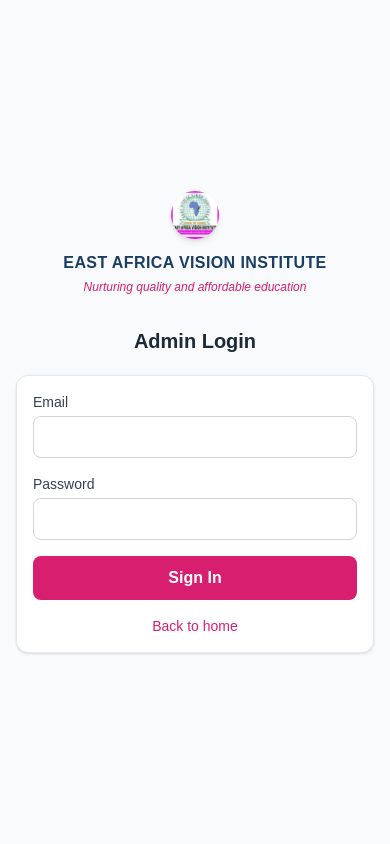
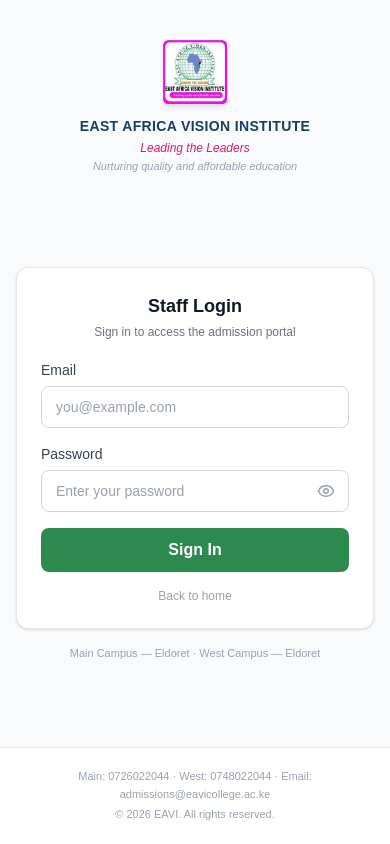
Before and after one commit to braxton0054/newEavi, a Next.js app: page /login in a window 390 px wide. Built offline with nearby package versions, Linux system fonts and the light colour scheme.

Commit message:
Fix: reorder landing page layout (Apply Now first), update phone numbers to 0726022044 / 0748022044, remove rounded-full from logo

```diff
--- a/src/app/login/page.tsx
+++ b/src/app/login/page.tsx
@@ -4,11 +4,13 @@
 import { useRouter } from "next/navigation";
 import Link from "next/link";
 import Image from "next/image";
+import { Eye, EyeOff } from "lucide-react";
 
 export default function LoginPage() {
   const router = useRouter();
   const [email, setEmail] = useState("");
   const [password, setPassword] = useState("");
+  const [showPassword, setShowPassword] = useState(false);
   const [error, setError] = useState("");
   const [loading, setLoading] = useState(false);
 
@@ -42,67 +44,181 @@
     }
   };
 
+  const formContent = (
+    <>
+      <h2 className="text-lg font-semibold text-gray-900 text-center mb-1">
+        Staff Login
+      </h2>
+      <p className="text-xs text-gray-500 text-center mb-5">
+        Sign in to access the admission portal
+      </p>
+
+      <form onSubmit={handleSubmit} className="space-y-4">
+        {/* Error banner */}
+        {error && (
+          <div className="flex items-start gap-2 text-sm text-red-700 bg-red-50 border border-red-200 rounded-lg p-3">
+            <svg className="w-4 h-4 mt-0.5 shrink-0" fill="currentColor" viewBox="0 0 20 20">
+              <path fillRule="evenodd" d="M10 18a8 8 0 100-16 8 8 0 000 16zM8.28 7.22a.75.75 0 00-1.06 1.06L8.94 10l-1.72 1.72a.75.75 0 101.06 1.06L10 11.06l1.72 1.72a.75.75 0 101.06-1.06L11.06 10l1.72-1.72a.75.75 0 00-1.06-1.06L10 8.94 8.28 7.22z" clipRule="evenodd" />
+            </svg>
+            <span>{error}</span>
+          </div>
+        )}
+
+        {/* Email */}
+        <div>
+          <label htmlFor="email" className="block text-sm font-medium text-gray-700 mb-1.5">
+            Email
+          </label>
+          <input
+            id="email"
+            type="email"
+            value={email}
+            onChange={(e) => setEmail(e.target.value)}
+            required
+            autoComplete="email"
+            placeholder="you@example.com"
+            className="w-full rounded-lg border border-gray-300 px-3.5 py-2.5 text-sm text-gray-900 placeholder:text-gray-400 focus:ring-2 focus:ring-[#2d8a4e]/25 focus:border-[#2d8a4e] outline-none transition-shadow"
+          />
+        </div>
+
+        {/* Password with show/hide toggle */}
+        <div>
+          <label htmlFor="password" className="block text-sm font-medium text-gray-700 mb-1.5">
+            Password
+          </label>
+          <div className="relative">
+            <input
+              id="password"
+              type={showPassword ? "text" : "password"}
+              value={password}
+              onChange={(e) => setPassword(e.target.value)}
+              required
+              autoComplete="current-password"
+              placeholder="Enter your password"
+              className="w-full rounded-lg border border-gray-300 px-3.5 py-2.5 pr-10 text-sm text-gray-900 placeholder:text-gray-400 focus:ring-2 focus:ring-[#2d8a4e]/25 focus:border-[#2d8a4e] outline-none transition-shadow"
+            />
+            <button
+              type="button"
+              onClick={() => setShowPassword(!showPassword)}
+              className="absolute right-2.5 top-1/2 -translate-y-1/2 p-1 text-gray-400 hover:text-gray-600 transition-colors"
+              tabIndex={-1}
+              aria-label={showPassword ? "Hide password" : "Show password"}
+            >
+              {showPassword ? <EyeOff size={18} /> : <Eye size={18} />}
+            </button>
+          </div>
+        </div>
+
+        {/* Submit button */}
+        <button
+          type="submit"
+          disabled={loading}
+          className="w-full rounded-lg bg-[#2d8a4e] px-4 py-2.5 font-semibold text-white hover:bg-[#23743f] disabled:opacity-50 disabled:cursor-not-allowed transition-colors min-h-[44px] flex items-center justify-center gap-2"
+        >
+          {loading ? (
+            <>
+              <svg className="animate-spin h-4 w-4" viewBox="0 0 24 24" fill="none">
+                <circle className="opacity-25" cx="12" cy="12" r="10" stroke="currentColor" strokeWidth="4" />
+                <path className="opacity-75" fill="currentColor" d="M4 12a8 8 0 018-8V0C5.373 0 0 5.373 0 12h4z" />
+              </svg>
+              Signing in...
+            </>
+          ) : (
+            "Sign In"
+          )}
+        </button>
+      </form>
+
+      {/* Back to home — subtle */}
+      <p className="text-center text-xs text-gray-400 mt-4">
+        <Link href="/" className="hover:text-gray-600 transition-colors">
+          Back to home
+        </Link>
+      </p>
+    </>
+  );
+
   return (
-    <div className="min-h-screen flex">
-      {/* Brand Panel — visible on md+ */}
-      <div className="hidden md:flex md:w-1/2 bg-gradient-to-br from-[#1a3d63] to-[#0f2a45] items-center justify-center p-12">
-        <div className="max-w-md text-center text-white">
-          <div className="w-24 aspect-square relative mx-auto mb-6">
+    <div className="min-h-screen flex flex-col lg:flex-row">
+      {/* ─── Desktop: Left brand panel (lg+) ─── */}
+      <div className="hidden lg:flex lg:w-[45%] bg-[#1a3d63] items-center justify-center p-10 relative overflow-hidden">
+        {/* Subtle radial pattern */}
+        <div className="absolute inset-0 opacity-[0.04] bg-[radial-gradient(circle_at_50%_30%,white_0%,transparent_60%)]" />
+        <div className="relative z-10 max-w-sm text-center text-white">
+          <div className="w-20 aspect-square relative mx-auto mb-5">
             <Image
               src="/images/eavi-logo.jpg"
               alt="East Africa Vision Institute Logo"
               fill
-              className="rounded-full shadow-lg object-cover"
+              className="shadow-lg object-cover ring-2 ring-white/10"
               priority
             />
           </div>
-          <h1 className="text-2xl font-bold tracking-wide">EAST AFRICA VISION INSTITUTE</h1>
-          <div className="mt-3 bg-[#2d8a4e] px-4 py-1 rounded-sm inline-block">
-            <span className="text-white text-sm font-semibold tracking-wider uppercase">Leading the Leaders</span>
+          <h1 className="text-xl font-bold tracking-wide leading-snug">
+            EAST AFRICA VISION INSTITUTE
+          </h1>
+          <div className="mt-3 bg-[#d81e6f] px-4 py-1 rounded-sm inline-block">
+            <span className="text-white text-xs font-semibold tracking-widest uppercase">
+              Leading the Leaders
+            </span>
           </div>
-          <p className="mt-4 text-gray-300 italic">Nurturing quality and affordable education</p>
-          <p className="mt-6 text-sm text-gray-400">Main Campus — Eldoret<br />West Campus — Eldoret</p>
+          <p className="mt-4 text-sm text-gray-300 italic leading-relaxed">
+            Nurturing quality and affordable education
+          </p>
+          <p className="mt-6 text-xs text-gray-400 leading-relaxed">
+            Welcome to the EAVI College Admission Portal. Apply for programs,
+            check application status, and manage academic records across all
+            campuses.
+          </p>
+          <div className="mt-8 pt-6 border-t border-white/10 text-xs text-gray-500 space-y-1">
+            <p>Main Campus — Eldoret</p>
+            <p>West Campus — Eldoret</p>
+          </div>
         </div>
       </div>
 
-      {/* Form Panel */}
-      <div className="flex-1 flex items-center justify-center px-4 bg-gray-50">
-        <div className="w-full max-w-sm">
-          {/* Mobile branding — visible below md */}
-          <div className="flex flex-col items-center mb-8 md:hidden">
-            <div className="w-12 sm:w-16 aspect-square relative mx-auto mb-3">
+      {/* ─── Right panel: form (all sizes) ─── */}
+      <div className="flex-1 flex flex-col bg-gray-50 min-h-screen">
+        {/* Mobile branding (visible below lg) */}
+        <div className="lg:hidden pt-10 pb-2 px-4 flex flex-col items-center text-center">
+          <div className="w-[64px] aspect-square relative mx-auto mb-3.5">
             <Image
               src="/images/eavi-logo.jpg"
               alt="East Africa Vision Institute Logo"
               fill
-                className="rounded-full shadow-md object-cover"
+              className="shadow-md object-cover"
               priority
             />
           </div>
-            <h1 className="text-base sm:text-lg font-bold text-[#1a3d63] tracking-wide text-center">
+          <h1 className="text-sm font-bold text-[#1a3d63] tracking-wide leading-tight">
             EAST AFRICA VISION INSTITUTE
           </h1>
-            <p className="text-xs text-[#d81e6f] italic mt-1">Nurturing quality and affordable education</p>
+          <p className="text-xs text-[#d81e6f] italic mt-1 font-medium">
+            Leading the Leaders
+          </p>
+          <p className="text-[11px] text-gray-400 italic mt-0.5">
+            Nurturing quality and affordable education
+          </p>
         </div>
 
-          <h2 className="text-xl font-semibold text-center text-gray-800 mb-5">Admin Login</h2>
-          <form onSubmit={handleSubmit} className="bg-white rounded-xl shadow-sm border border-gray-200 p-4 sm:p-6 md:p-8 space-y-4">
-            {error && <div className="text-sm text-red-600 bg-red-50 p-3 rounded-lg">{error}</div>}
-            <div>
-              <label className="block text-sm font-medium text-gray-700 mb-1">Email</label>
-              <input type="email" value={email} onChange={(e) => setEmail(e.target.value)} required className="w-full rounded-lg border border-gray-300 px-3 py-2.5 sm:py-2 text-sm focus:ring-2 focus:ring-[#d81e6f]/30 focus:border-[#d81e6f] outline-none transition-shadow" />
+        {/* Form area — vertically centered */}
+        <div className="flex-1 flex items-center justify-center px-4 py-6">
+          <div className="w-full max-w-sm">
+            <div className="bg-white rounded-xl border border-gray-200 p-6 shadow-sm">
+              {formContent}
             </div>
-            <div>
-              <label className="block text-sm font-medium text-gray-700 mb-1">Password</label>
-              <input type="password" value={password} onChange={(e) => setPassword(e.target.value)} required className="w-full rounded-lg border border-gray-300 px-3 py-2.5 sm:py-2 text-sm focus:ring-2 focus:ring-[#d81e6f]/30 focus:border-[#d81e6f] outline-none transition-shadow" />
+
+            {/* Campus info — mobile only */}
+            <p className="lg:hidden text-center text-[11px] text-gray-400 mt-4">
+              Main Campus — Eldoret &middot; West Campus — Eldoret
+            </p>
           </div>
-            <button type="submit" disabled={loading} className="w-full rounded-lg bg-[#d81e6f] px-4 py-2.5 sm:py-2.5 font-semibold text-white hover:bg-[#b8185e] disabled:opacity-50 transition-colors min-h-11">
-              {loading ? "Signing in..." : "Sign In"}
-            </button>
-            <p className="text-center text-sm text-gray-500">
-              <Link href="/" className="text-[#d81e6f] hover:underline">Back to home</Link>
-            </p>
-          </form>
+        </div>
+
+        {/* Footer — visible on all sizes, always at bottom */}
+        <div className="px-4 py-5 text-center text-[11px] text-gray-400 leading-relaxed border-t border-gray-200 bg-white lg:border-none lg:bg-transparent">
+          <p>Main: 0726022044 &middot; West: 0748022044 &middot; Email: admissions@eavicollege.ac.ke</p>
+          <p className="mt-0.5">&copy; {new Date().getFullYear()} EAVI. All rights reserved.</p>
         </div>
       </div>
     </div>
--- a/src/app/page.tsx
+++ b/src/app/page.tsx
@@ -167,7 +167,7 @@
                 src="/images/eavi-logo.jpg"
                 alt="East Africa Vision Institute Logo"
                 fill
-                className="rounded-full shadow-lg object-cover ring-2 ring-[#d81e6f]/10"
+                className="shadow-lg object-cover ring-2 ring-[#d81e6f]/10"
                 priority
               />
             </div>
@@ -188,20 +188,7 @@
 
       <main className="flex-1 flex flex-col items-center justify-center px-4 py-12">
         <div className="max-w-lg w-full text-center space-y-8">
-          <p className="text-gray-600 text-sm sm:text-base leading-relaxed">
-            Welcome to the EAVI College Admission Portal. Apply for admission,
-            check your application status, and manage your academic journey.
-          </p>
-          <div className="bg-white rounded-xl border border-gray-200 p-6 text-left space-y-3 shadow-sm">
-            <div className="flex items-center gap-2">
-              <div className="w-1 h-5 bg-[#d81e6f] rounded-full" />
-              <h2 className="text-sm font-semibold text-gray-900">Our Campuses</h2>
-            </div>
-            <div className="space-y-2 text-sm text-gray-600 ml-3">
-              <p><span className="font-medium text-gray-800">Main Campus</span> — Eldoret</p>
-              <p><span className="font-medium text-gray-800">West Campus</span> — Eldoret</p>
-            </div>
-          </div>
+          {/* Apply Now button first — the primary action */}
           <div className="flex flex-col sm:flex-row gap-3 justify-center">
             <Link
               href="/apply"
@@ -210,6 +197,24 @@
               Apply Now
             </Link>
           </div>
+
+          {/* Welcome text below the button */}
+          <p className="text-gray-600 text-sm sm:text-base leading-relaxed">
+            Welcome to the EAVI College Admission Portal. Apply for admission,
+            check your application status, and manage your academic journey.
+          </p>
+
+          {/* Campuses below the welcome text */}
+          <div className="bg-white rounded-xl border border-gray-200 p-6 text-left space-y-3 shadow-sm">
+            <div className="flex items-center gap-2">
+              <div className="w-1 h-5 bg-[#d81e6f] rounded-full" />
+              <h2 className="text-sm font-semibold text-gray-900">Our Campuses</h2>
+            </div>
+            <div className="space-y-2 text-sm text-gray-600 ml-3">
+              <p><span className="font-medium text-gray-800">Main Campus</span> — Eldoret — 0726022044</p>
+              <p><span className="font-medium text-gray-800">West Campus</span> — Eldoret — 0748022044</p>
+            </div>
+          </div>
         </div>
       </main>
 
@@ -217,8 +222,8 @@
         <div className="max-w-2xl mx-auto px-4 py-8 text-center text-sm space-y-1">
           <p className="font-semibold tracking-wide">EAST AFRICA VISION INSTITUTE</p>
           <div className="w-8 h-0.5 bg-[#d81e6f] mx-auto my-3 rounded-full" />
-          <p className="text-gray-300">Main Campus — Eldoret | West Campus — Eldoret</p>
-          <p className="text-gray-300">Phone: +254 700 000 000 | Email: admissions@eavicollege.ac.ke</p>
+          <p className="text-gray-300">Main Campus — Eldoret · West Campus — Eldoret</p>
+          <p className="text-gray-300">Main: 0726022044 | West: 0748022044 | Email: admissions@eavicollege.ac.ke</p>
           <p className="text-gray-400 text-xs mt-4">&copy; {new Date().getFullYear()} EAVI. All rights reserved.</p>
         </div>
       </footer>
```
Lines whose indentation alone changed are shown as unchanged.
